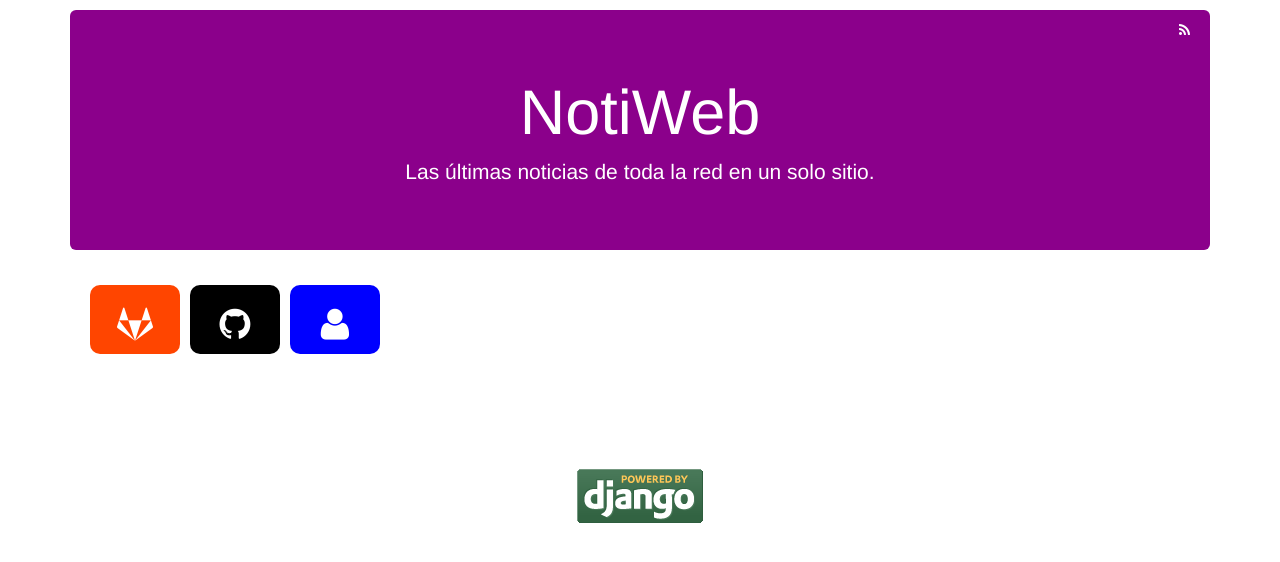
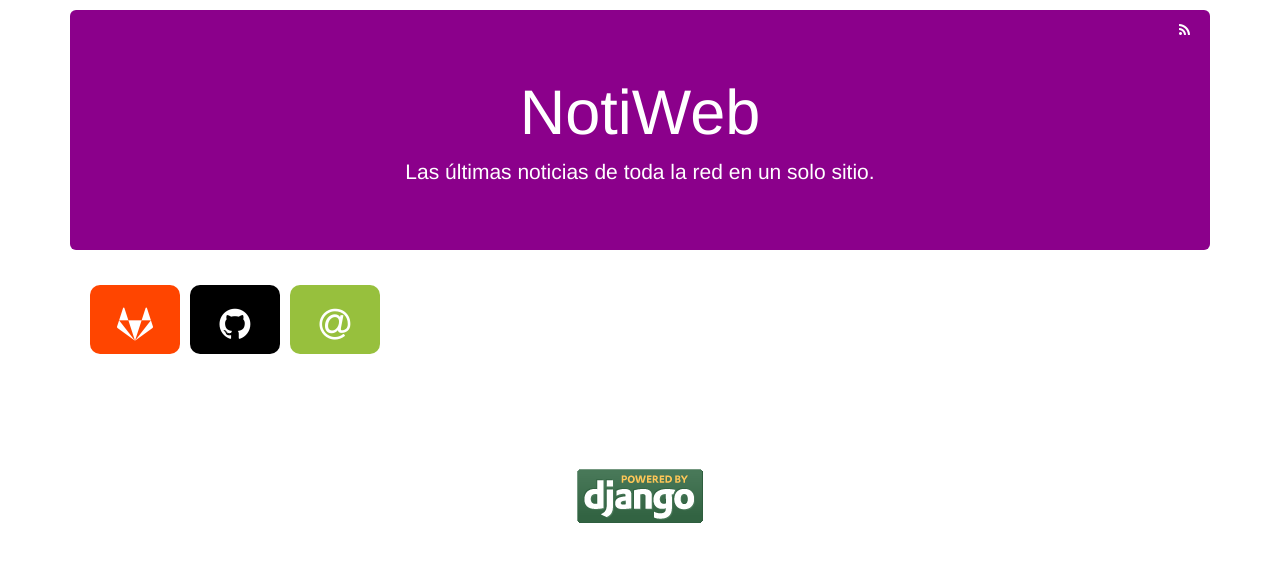
Before and after one commit to jadolg/NotiWeb, a Django app: page / in a window 1280 px wide. Shown: the top 562 px of the page. Run offline with Django 3.2, Linux system fonts and the light colour scheme; data that the repository does not hold is empty; some libraries are stand-ins or nearby versions.

Commit message:
changed color for contact link

```diff
--- a/templates/index.html
+++ b/templates/index.html
@@ -13,7 +13,7 @@
         <div class="col-sm-12 col-md-12 text-center" data-masonry='{ "itemSelector": ".grid-item2" }' style="margin-bottom: 10px">
             <a target="_blank" href="#"><div class="col-sm-2 col-md-3 grid-item2" style="margin:5px; background-color: orangered; color: white; border-radius: 10px"><h1><i class="fa fa-gitlab"></i></h1></div></a>
             <a target="_blank" href="https://github.com/jadolg/NotiWeb"><div class="col-sm-2 col-md-3 grid-item2" style="margin:5px; background-color: black; color: white; border-radius: 10px"><h1><i class="fa fa-github"></i></h1></div></a>
-            <a target="_blank" href="#"><div class="col-sm-2 col-md-3 grid-item2" style="margin:5px; background-color: blue; color: white; border-radius: 10px"><h1><i class="fa fa-user"></i></h1></div></a>
+            <a target="_blank" href="https://192.168.32.4/user/guamulo"><div class="col-sm-2 col-md-3 grid-item2" style="margin:5px; background-color: #97C03D; color: white; border-radius: 10px"><h1><i class="fa fa-at"></i></h1></div></a>
         </div>
         {% for anuncio in anuncios %}
             <div class="col-sm-12 col-md-12 thumbnail" style="background-color: {% get_random_color %}; color: white; border-radius: 10px">
```
